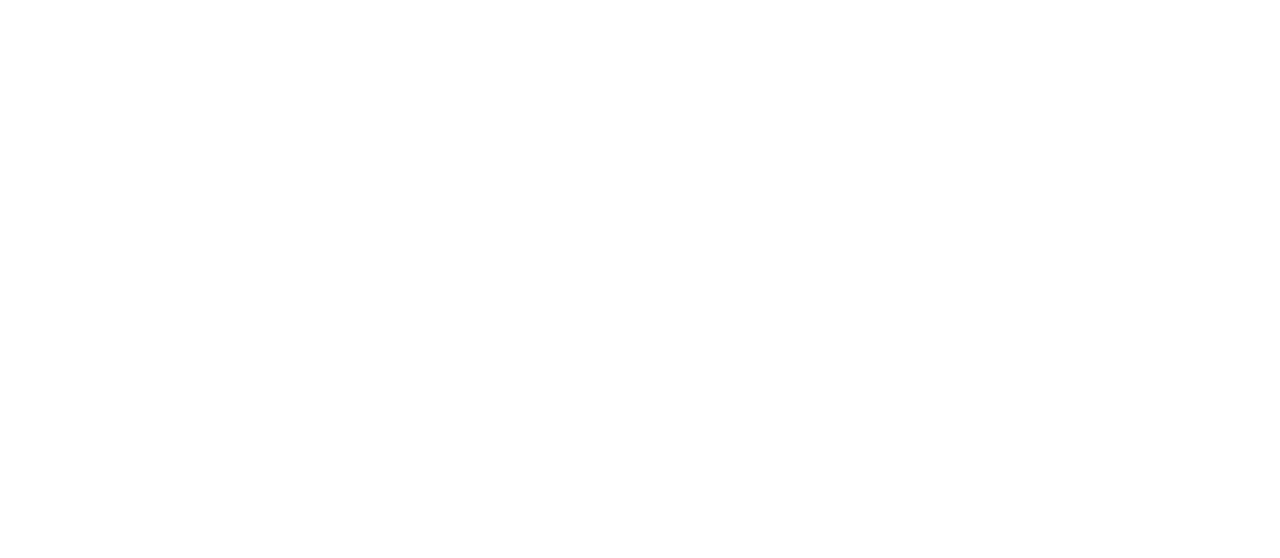
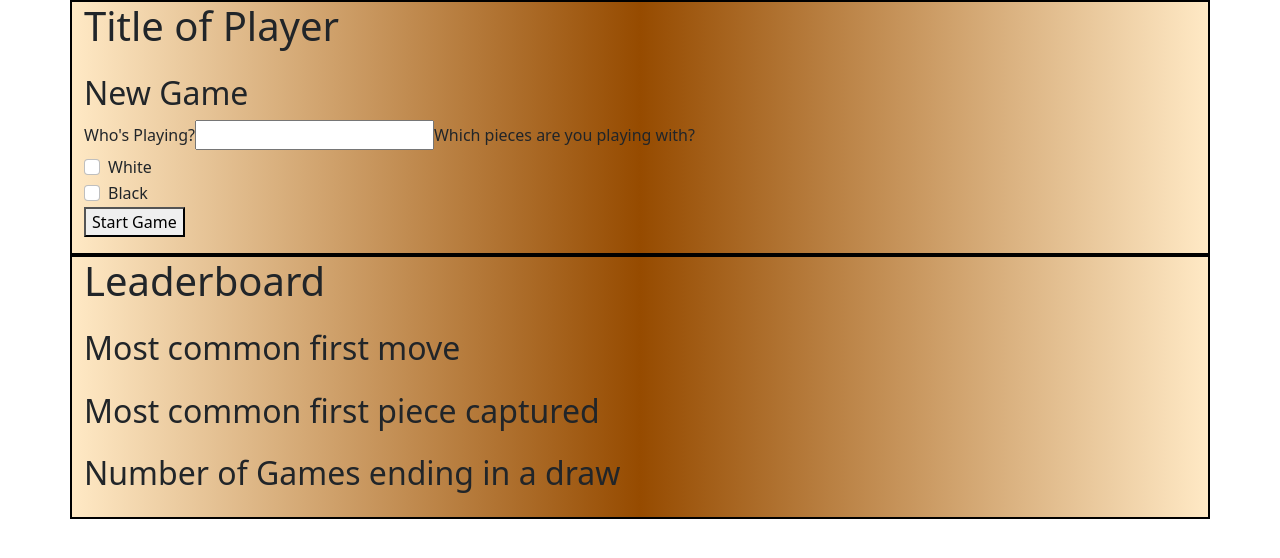
Before and after one commit to 2023-spring-adv-fe-tuth/tca-chess, a React (Create React App) app: page /#/ in a window 1280 px wide. Before the commit this address had no page. Shown: the top 558 px of the page. Built offline with nearby package versions, Linux system fonts and the light colour scheme.

Commit message:
added nav buttons to the gameinplay component

```diff
--- a/src/App.js
+++ b/src/App.js
@@ -11,7 +11,7 @@ function App() {
         <>
         <HashRouter>
           <Routes>
-            <Route path="/Home" element={<Home/>}/>
+            <Route path="/" element={<Home/>}/>
             <Route path="/GameinPlay" element={<GameinPlay/>}/>
           </Routes>
         </HashRouter>
--- a/src/GameinPlay.js
+++ b/src/GameinPlay.js
@@ -4,9 +4,11 @@ import Col from 'react-bootstrap/Col';
 import Form from 'react-bootstrap/Form';
 import Button from 'react-bootstrap/Button';
 import './styles.css';
+import { useNavigate } from 'react-router-dom';
 
 function GameinPlay() {
 
+    const nav = useNavigate();
     return(
     <>
         <Container fluid className="container">
@@ -161,15 +163,15 @@ function GameinPlay() {
             </Row>
             <Row className="row">
                 <Col className="col">
-                    <Button variant="secondary">Player One Won</Button>
+                    <Button variant="secondary" onClick={() => nav(-1)}>Player One Won</Button>
                 </Col>
                 <Col className="col">
-                    <Button variant="secondary">Opponent Won</Button>
+                    <Button variant="secondary" onClick={() => nav(-1)}>Opponent Won</Button>
                 </Col>
             </Row>
             <Row className="row">
                 <Col className="col">
-                    <Button variant="secondary">Draw</Button>
+                    <Button variant="secondary" onClick={() => nav(-1)}>Draw</Button>
                 </Col>
             </Row>
         </Container>
--- a/src/Home.js
+++ b/src/Home.js
@@ -4,11 +4,12 @@ import Row from 'react-bootstrap/Row';
 import Col from 'react-bootstrap/Col';
 import Form from 'react-bootstrap/Form';
 import Container from 'react-bootstrap/Container';
-
+import { useNavigate } from 'react-router-dom';
 
 
 function Home() {
 
+    const nav = useNavigate();
   return (
         <>
         <Container fluid className="container">
@@ -48,7 +49,7 @@ function Home() {
                             />
                         </Form.Group>
 
-                          <button>
+                          <button type='submit' onClick={() => nav("/GameinPlay")}>
                             Start Game
                           </button>
                     </Form>
```
